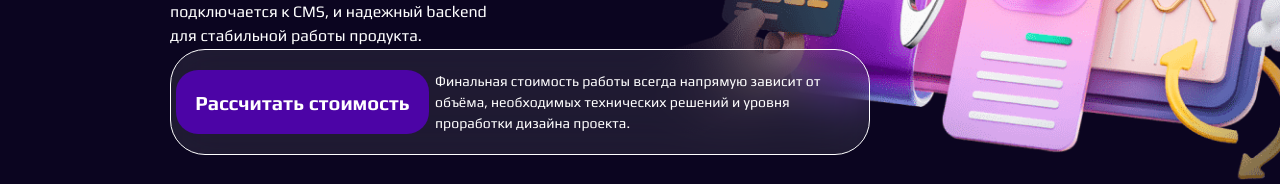
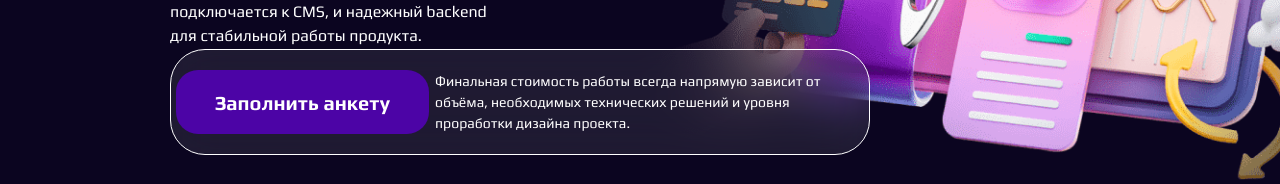
Before and after one commit to Dmitry-Klyuev/silevans, a Next.js app: page /development in a window 1280 px wide. Shown: the part 420-604 px from the top of the page. Built offline with nearby package versions, Linux system fonts and the light colour scheme.

Commit message:
"Рассчитать стоимость" is replaced with "Заполнить анкету"

```diff
--- a/src/pages/development.tsx
+++ b/src/pages/development.tsx
@@ -25,7 +25,7 @@ const Development: React.FC<{}> = ({}) => {
                           serviceDescription={"— сайты, построенные на современных технологиях и фреймворках. Понятный\n" +
                               "                frontend для пользователя, который подключается к CMS, и надежный backend для стабильной работы\n" +
                               "                продукта."}
-                          backgroundImage={bgImage.src} button={"Рассчитать стоимость"}
+                          backgroundImage={bgImage.src} button={"Заполнить анкету"/*"Рассчитать стоимость"*/}
                           buttonDescription={"Финальная стоимость работы всегда напрямую зависит от объёма,\n" +
                               "                    необходимых технических решений и уровня проработки дизайна проекта."}
                           isCostBlockWide={true}
```
